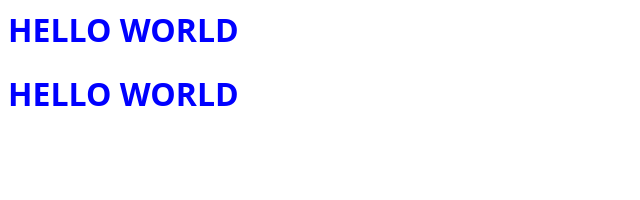
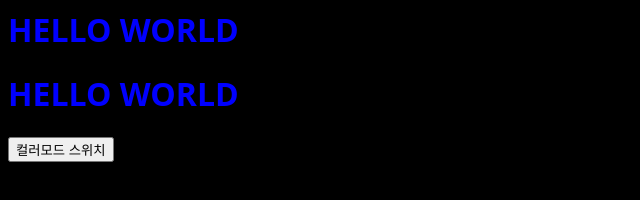
Before and after one commit to JuHyang/JuHyang.github.io, a plain HTML site: page index.html in a window 1280 px wide. Shown: the whole page, without its empty margins (0-640 px from the left). Drawn offline with Linux system fonts and the light colour scheme.

Commit message:
update dark mode

```diff
--- a/index.html
+++ b/index.html
@@ -2,43 +2,46 @@
 
 <head>
     <style>
-        @media (prefers-color-scheme: light) {
-            body {
-                color: #222;
-                background: #fff;
-                font: 100% system-ui;
-            }
-
-            a {
-                color: #0033cc;
-            }
-
-            h1 {
-                color: blue
-            }
+        .dark-example-03-wrapper {
+            --bg-color: black;
+            --text-color: white;
+            --h1-color: blue;
         }
 
-        @media (prefers-color-scheme: dark) {
-            body {
-                color: #eee;
-                background: #121212;
-            }
+        .dark-example-03-wrapper.light {
+            --bg-color: white;
+            --text-color: black;
+            --h1-color: red;
+        }
 
-            body a {
-                color: #809fff;
-            }
+        body {
+            background: var(--bg-color);
+            color: var(--text-color);
+            font: 100% system-ui;
+        }
 
-            h1 {
-                color: red;
-            }
+        h1 {
+            color: var(--h1-color);
         }
 
     </style>
 </head>
 
-<body>
+<body class="dark-example-03-wrapper">
     <h1>HELLO WORLD</h1>
     <h1 class="main">HELLO WORLD</h1>
+    <button class="dark-example-03-btn" onclick="(function(){
+        const el = document.querySelector('.dark-example-03-wrapper');
+        const isLightMode = el.classList.contains('light');
+        if(isLightMode){
+          el.classList.remove('light');
+          el.classList.add('dark')
+        } else {
+          el.classList.remove('dark');
+          el.classList.add('light')
+        }
+        return false;
+    })();return false;">컬러모드 스위치</button>
 </body>
 
 </html>
```
